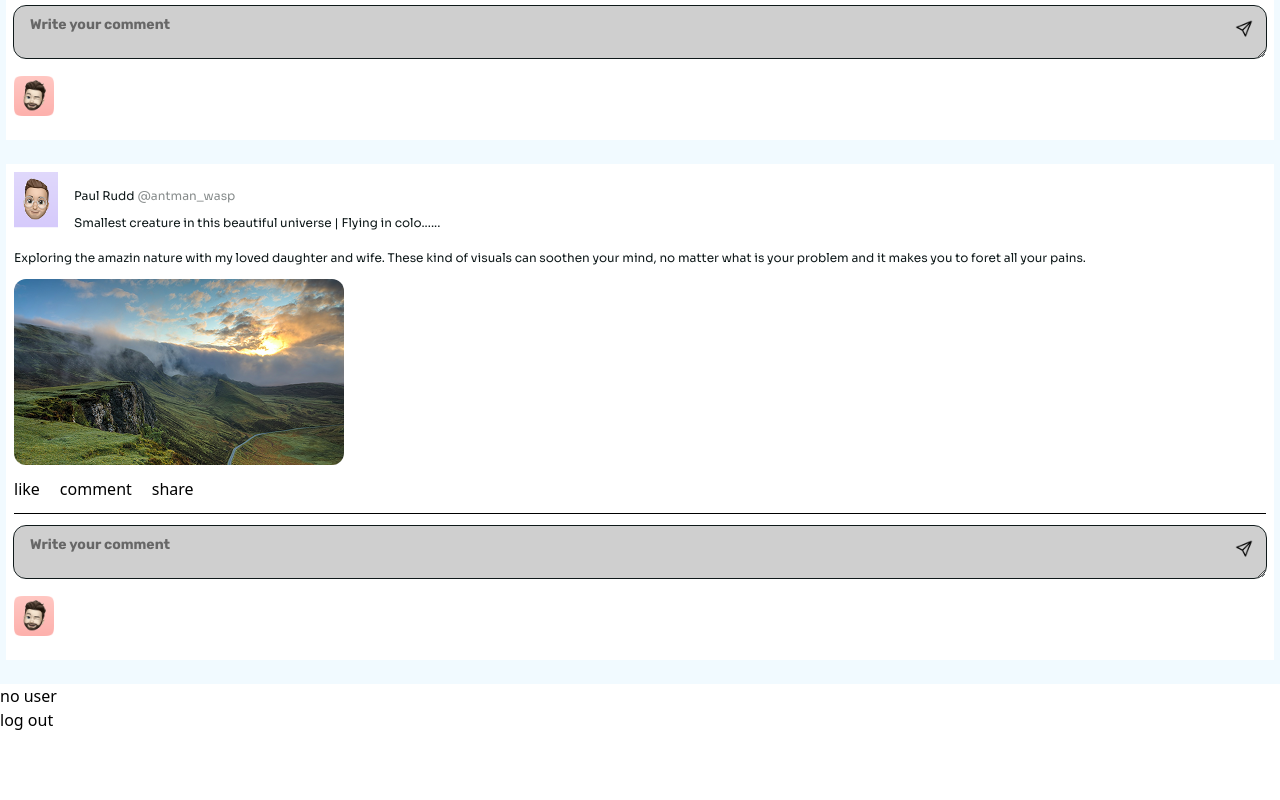
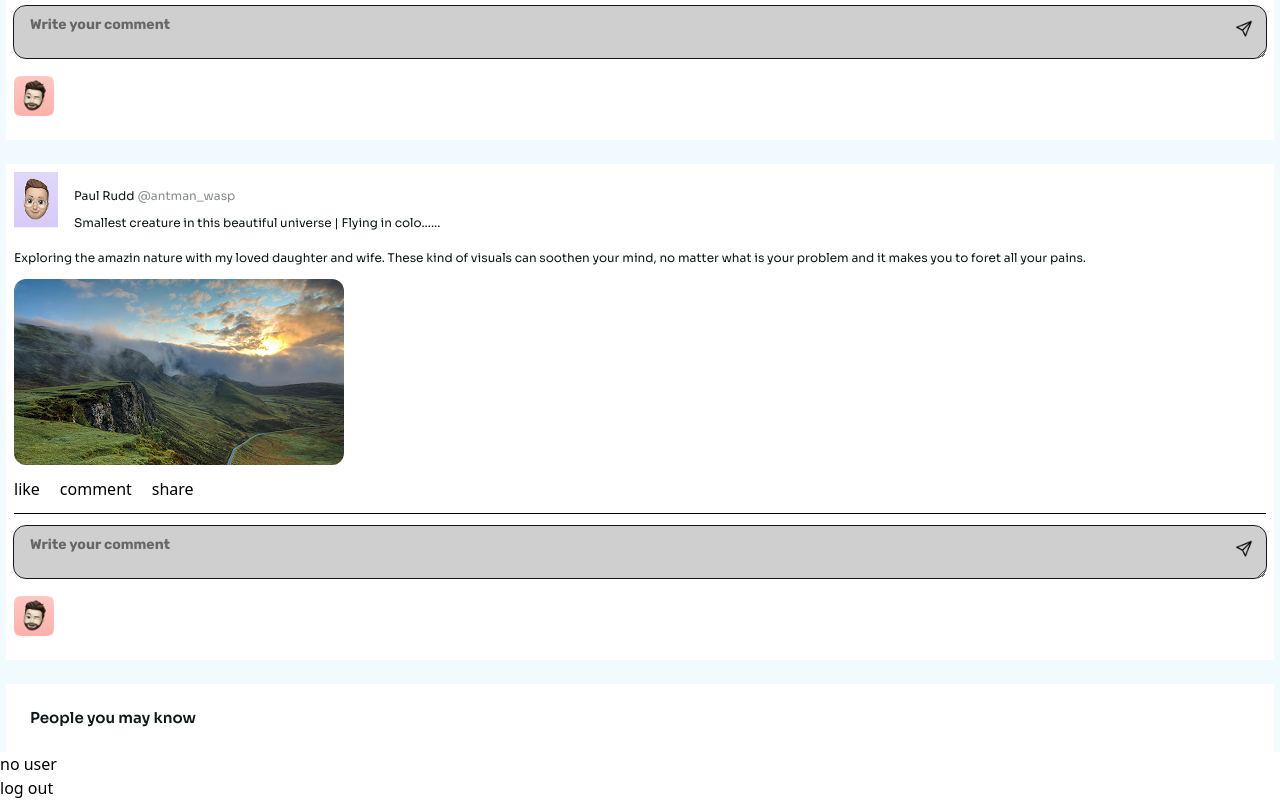
Before and after one commit to MarcioLopes451/trendish, a React (Vite) app: page /trendish/homepage in a window 1280 px wide. Shown: the part 531-1331 px from the top of the page. Before the commit the page ends 1263 px from the top, so only its background shows below. Built offline with nearby package versions, Linux system fonts and the light colour scheme; no server answers.

Commit message:
WIP: Updated ShowFeeds, Main, and added PeopleYouMayKnow

```diff
--- /dev/null
+++ b/src/pages/Homepage/Homepage Components/PeopleYouMayKnow.tsx
@@ -0,0 +1,11 @@
+function PeopleYouMayKnow() {
+  return (
+    <section className="bg-White mx-1.5 mt-6 p-6">
+      <h2 className="font-sora text-Black text-[0.94rem] leading-5 font-semibold">
+        People you may know
+      </h2>
+    </section>
+  );
+}
+
+export default PeopleYouMayKnow;
--- a/src/pages/Homepage/Homepage Components/ShowFeeds.tsx
+++ b/src/pages/Homepage/Homepage Components/ShowFeeds.tsx
@@ -6,7 +6,7 @@ import natureImg from "../../../assets/natureImage.png";
 
 function ShowFeeds() {
   return (
-    <section className="mt-6 space-y-6 pb-6">
+    <section className="mt-6 space-y-6">
       <ShowFeedsItem
         profileImage={profilePhoto}
         name="Tony Stark"
--- a/src/ui/Main.tsx
+++ b/src/ui/Main.tsx
@@ -1,4 +1,5 @@
 import CreatePost from "../pages/Homepage/Homepage Components/CreatePost";
+import PeopleYouMayKnow from "../pages/Homepage/Homepage Components/PeopleYouMayKnow";
 import ShowFeeds from "../pages/Homepage/Homepage Components/ShowFeeds";
 
 type MainProps = {
@@ -10,6 +11,7 @@ function Main({ isMenuOpen }: MainProps) {
     <main className="bg-IceBlue pt-5">
       <CreatePost isMenuOpen={isMenuOpen} />
       <ShowFeeds />
+      <PeopleYouMayKnow />
     </main>
   );
 }
```
